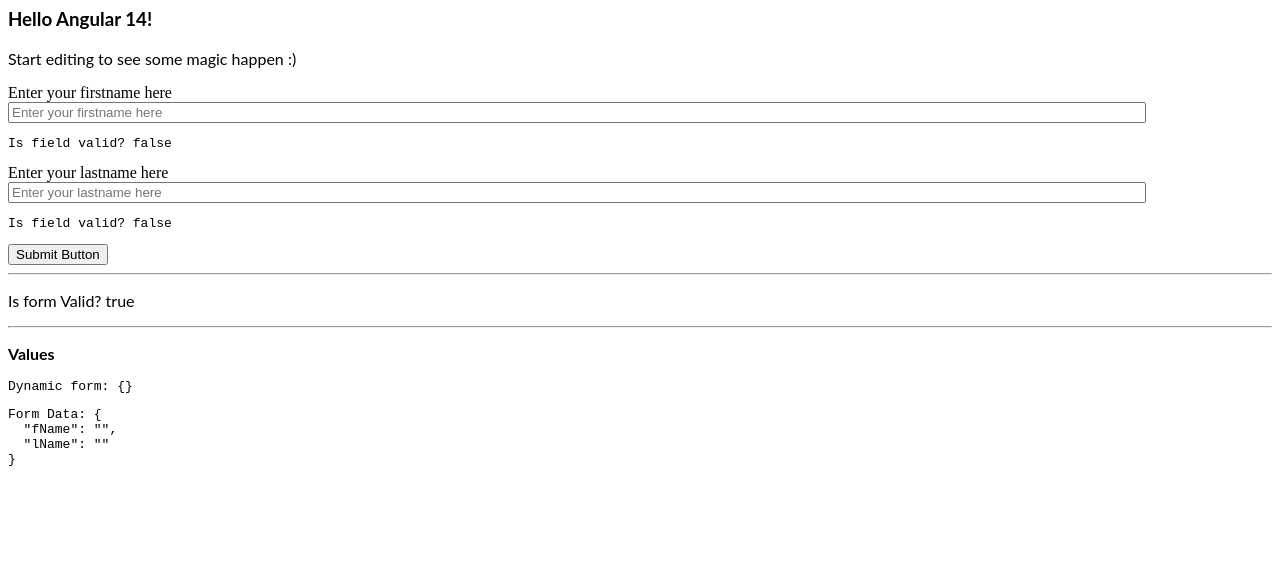
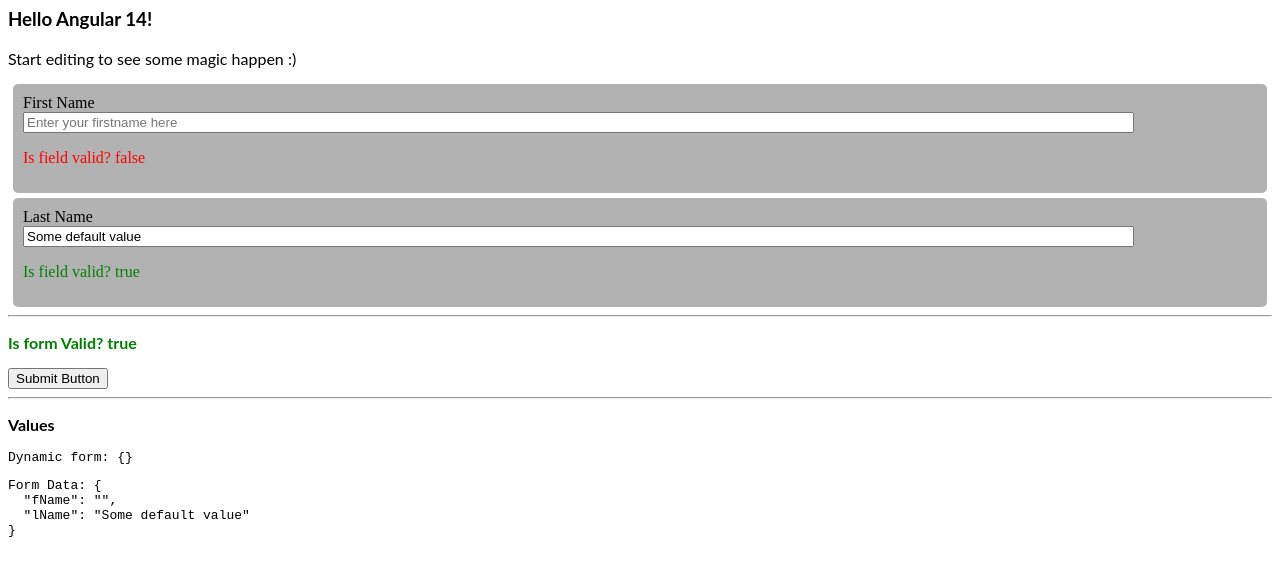
Before and after one commit to anilkumar-ggk/angular-ivy-nvm4hd, an Angular app: page / in a window 1280 px wide. Shown: the top 576 px of the page. Built offline with nearby package versions, Linux system fonts and the light colour scheme.

Commit message:
5 files modified

```diff
--- a/src/app/app.component.css
+++ b/src/app/app.component.css
@@ -1,3 +1,10 @@
 p {
   font-family: Lato;
 }
+
+.invalid {
+  color: red;
+}
+.valid {
+  color: green;
+}
--- a/src/app/app.component.html
+++ b/src/app/app.component.html
@@ -6,12 +6,18 @@
     <app-form-field [props]="formField" [formModel]="formData"></app-form-field>
   </div>
 
+  <hr />
+  <p
+    [ngClass]="{
+      invalid: dynamicForm.form.invalid,
+      valid: dynamicForm.form.valid
+    }"
+  >
+    <b>Is form Valid? {{ dynamicForm.form.valid }}</b>
+  </p>
   <button type="submit" [disabled]="!dynamicForm.form.valid">
     Submit Button
   </button>
-
-  <hr />
-  <p>Is form Valid? {{ dynamicForm.form.valid }}</p>
   <hr />
   <div>
     <p><b>Values</b></p>
--- a/src/app/app.component.ts
+++ b/src/app/app.component.ts
@@ -9,14 +9,14 @@
   name = 'Angular ' + VERSION.major;
   formData = {
     fName: '',
-    lName: '',
+    lName: 'Some default value',
   };
   formFields = [
     {
       name: 'firstName',
       id: 'firstName',
       type: 'text',
-      label: 'Enter your firstname here',
+      label: 'First Name',
       placeholder: 'Enter your firstname here',
       isRequired: true,
       isDisabled: false,
@@ -26,7 +26,7 @@
       name: 'lastName',
       id: 'lastName',
       type: 'text',
-      label: 'Enter your lastname here',
+      label: 'Last Name',
       placeholder: 'Enter your lastname here',
       isRequired: true,
       isDisabled: false,
--- a/src/app/form-field/form-field.component.css
+++ b/src/app/form-field/form-field.component.css
@@ -0,0 +1,13 @@
+.fieldBox {
+  margin: 5px;
+  padding: 10px;
+  background: rgba(0, 0, 0, 0.3);
+  border-radius: 5px;
+}
+
+.invalid {
+  color: red;
+}
+.valid {
+  color: green;
+}
--- a/src/app/form-field/form-field.component.html
+++ b/src/app/form-field/form-field.component.html
@@ -1,5 +1,4 @@
-<!-- <p>Incoming props: {{ props | json }}</p> -->
-<div *ngIf="props.type === 'text'">
+<div *ngIf="props.type === 'text'" class="fieldBox">
   <label [for]="props.id">{{ props.label }}</label> <br />
   <input
     #field="ngModel"
@@ -12,5 +11,7 @@
     [required]="props.isRequired"
     [disabled]="props.isDisabled"
   />
-  <pre>Is field valid? {{ field.valid }}</pre>
+  <p [ngClass]="{'invalid': field.invalid, 'valid': field.valid}">Is field valid? {{ field.valid }}</p>
 </div>
+
+<!-- Other types of inputs here -->
```
